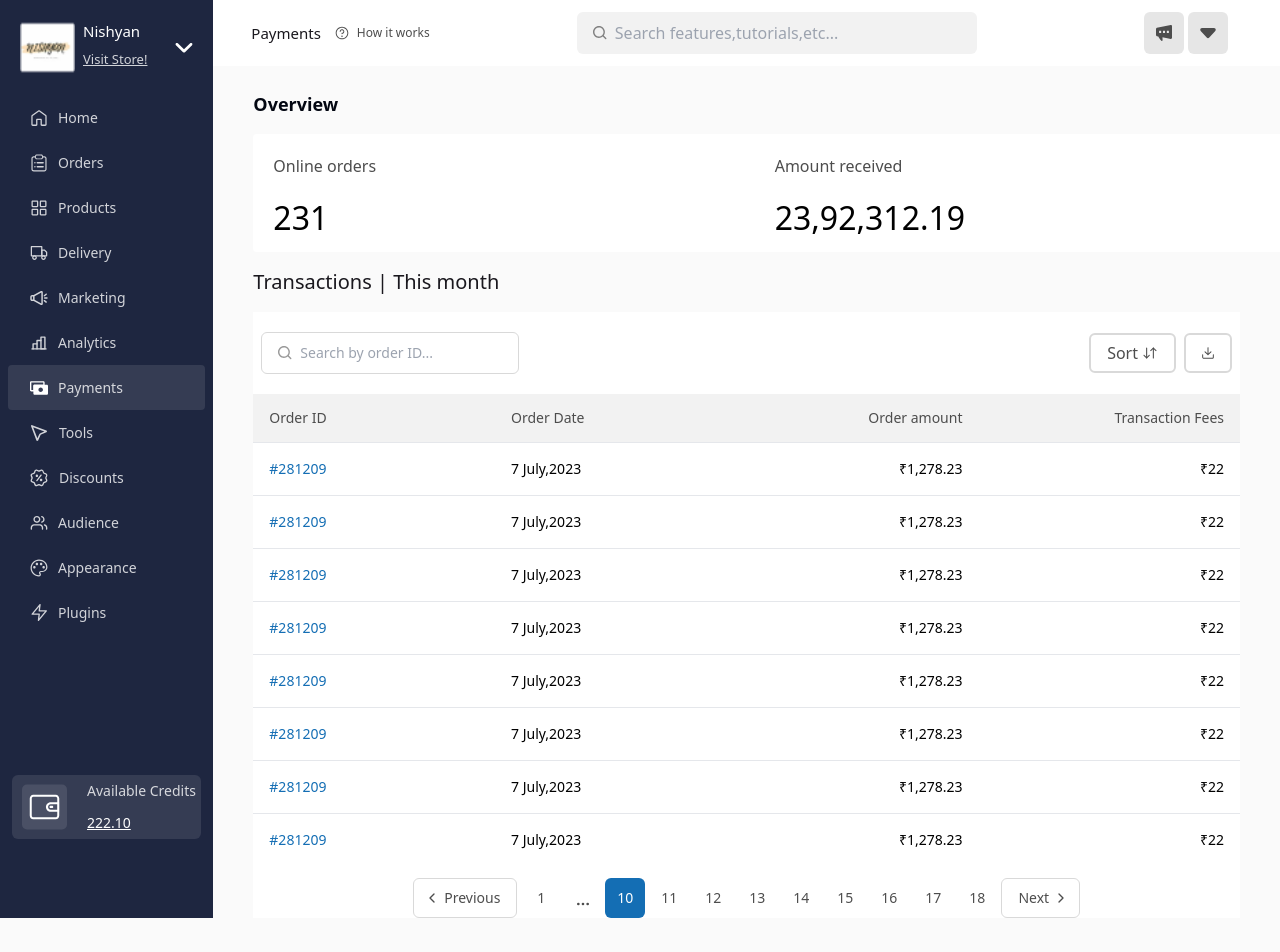
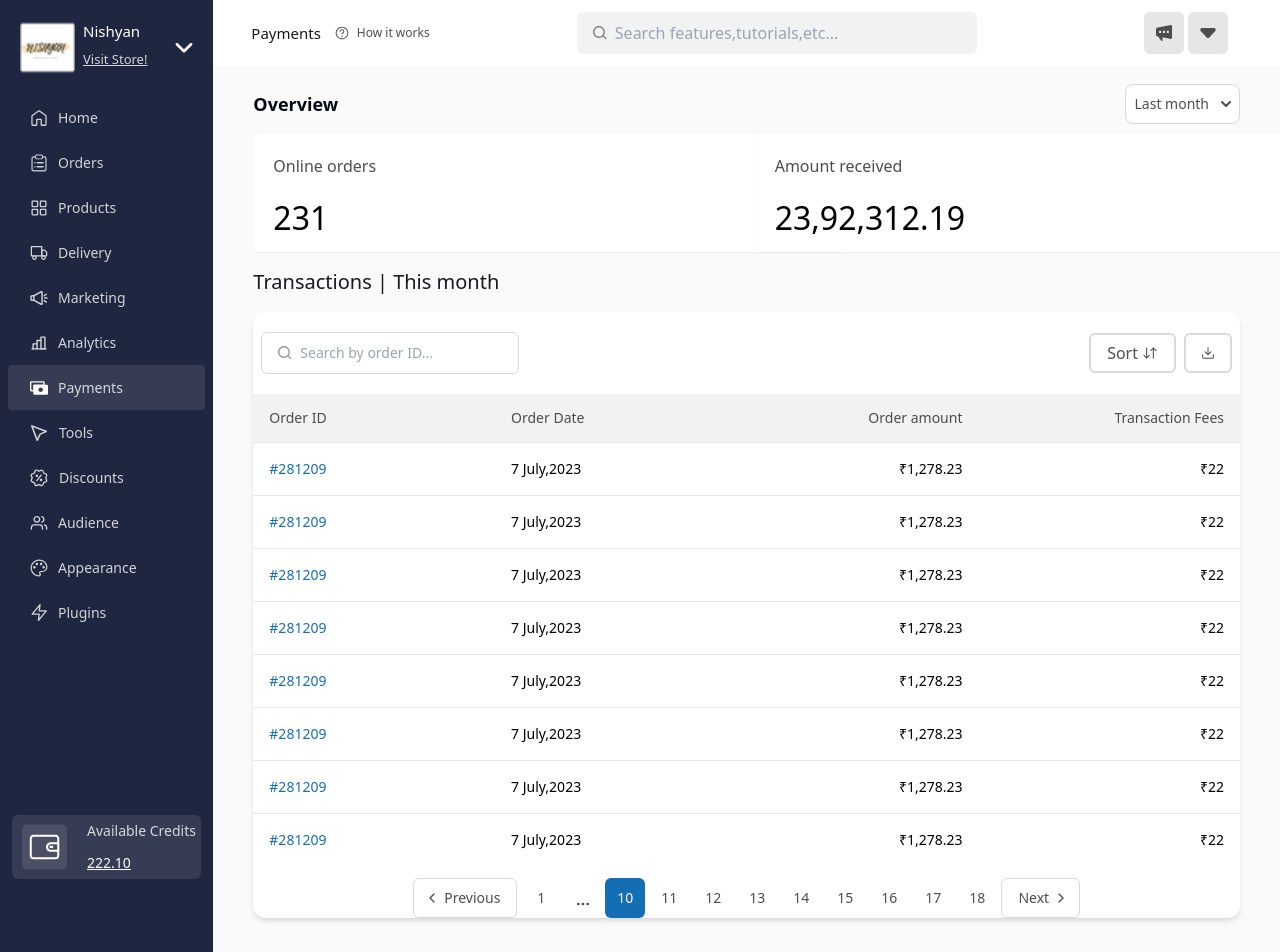
Before and after one commit to sahas-01/Dashboard-payouts, a Next.js app: page / in a window 1280 px wide. Shown: the top 952 px of the page. Before the commit the page ends 918 px from the top, so only its background shows below. Built offline with nearby package versions, Linux system fonts and the light colour scheme.

Commit message:
feat: last month dropdown added

```diff
--- a/components/HomeCard.jsx
+++ b/components/HomeCard.jsx
@@ -2,7 +2,7 @@ import React from 'react'
 
 const HomeCard = ({heading,text}) => {
     return (
-        <div className='bg-white text-black w-[590px] h-[118px] rounded-sm flex flex-col gap-4 p-[20px]'>
+        <div className='bg-white text-black w-[590px] h-[118px] rounded-sm flex flex-col gap-4 p-[20px] shadow-sm'>
             <p className='text-[#4D4D4D] font-normal'>{heading}</p>
             <h1 className='font-medium text-[32px]'>{text}</h1>
         </div>
--- a/components/Layout/Sidebar.js
+++ b/components/Layout/Sidebar.js
@@ -157,7 +157,7 @@ export default function Sidebar({ show, setter }) {
                         </div>
                         <div className='text-white/80 text-[14px] font-medium'>Plugins</div>
                     </Link>
-                    <div className="mt-10">
+                    <div className="mt-20">
                         <NavBottomCard />
                     </div>
                 </div>
--- a/pages/index.js
+++ b/pages/index.js
@@ -83,7 +83,13 @@ export default function Home() {
       >
         <TopNav />
         <div className="mx-10">
-          <h1 className="font-semibold text-lg my-4">Overview</h1>
+          <div className="flex items-center justify-between">
+            <h1 className="font-semibold text-lg my-4">Overview</h1>
+            <button data-dropdown-toggle="dropdown" className="text-[#4d4d4d] p-2 border-[#d9d9d9] border-[1px] m-0 h-10 bg-white flex items-center focus:ring-4 focus:outline-none focus:ring-blue-300 font-normal rounded-lg text-sm text-center inline-flex items-center" type="button">Last month <svg className="w-2.5 h-2.5 ms-3" aria-hidden="true" xmlns="http://www.w3.org/2000/svg" fill="none" viewBox="0 0 10 6">
+              <path stroke="currentColor" stroke-linecap="round" stroke-linejoin="round" stroke-width="2" d="m1 1 4 4 4-4" />
+            </svg>
+            </button>
+          </div>
           <div className="grid grid-cols-1 md:grid-cols-2 gap-4">
             <HomeCard
               heading="Online orders"
@@ -95,7 +101,7 @@ export default function Home() {
             />
           </div>
           <h1 className="font-medium text-[#1A181E] text-xl my-4">Transactions | This month</h1>
-          <div className="bg-white w-full">
+          <div className="bg-white w-full mb-10 rounded-xl shadow-md">
             <div className="flex items-center justify-between py-5 px-2">
               <div className="flex items-center gap-2 border-[#D9D9D9] border-[1px] py-[10px] px-[16px] rounded-md">
                 <Image src={SearchIconTable} alt="Search Icon Table" width={14} height={14} />
```
